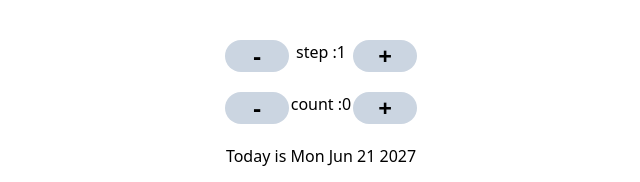
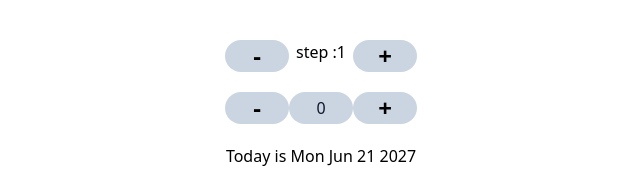
Before and after one commit to parisaMontakhab/Step-message, a React (Vite) app in the folder msg-step/: page / in a window 1280 px wide. Shown: the top 182 px of the page, without its empty margins (319-959 px from the left). Built offline with nearby package versions, Linux system fonts and the light colour scheme.

Commit message:
refactor: changed count p to input

```diff
--- a/msg-step/src/App.jsx
+++ b/msg-step/src/App.jsx
@@ -119,14 +119,15 @@ function ChallengeOne() {
           +
         </button>
       </div>
-      <div className="grid grid-cols-3 w-48 mx-auto mb-5">
+      <div className="grid grid-cols-3 w-48 mx-auto mb-5 ">
         <button
           onClick={handleMinesCount}
           className="bg-slate-300 rounded-full font-bold text-2xl "
         >
           -
         </button>
-        <p>count :{count}</p>
+        <input value={count} onChange={(e)=> setCount(e.target.value)}
+        className="w-16 bg-slate-300 rounded-2xl text-slate-900 text-center" placeholder="0"/>
         <button
           onClick={handlePlusCount}
           className="bg-slate-300 rounded-full font-bold text-2xl "
```
